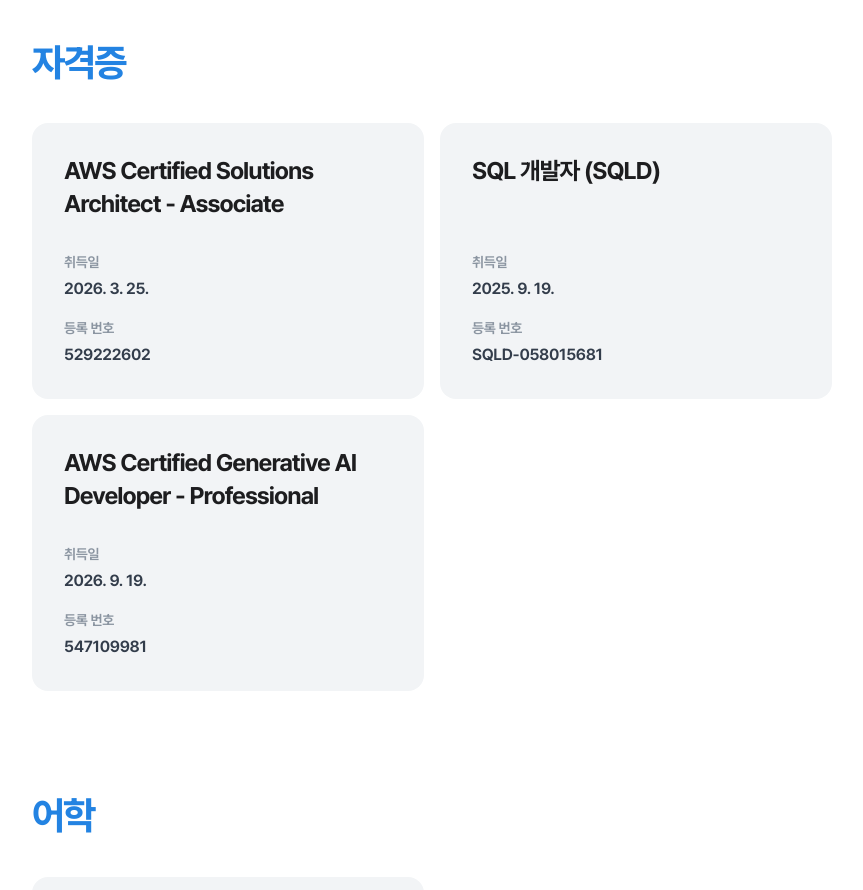
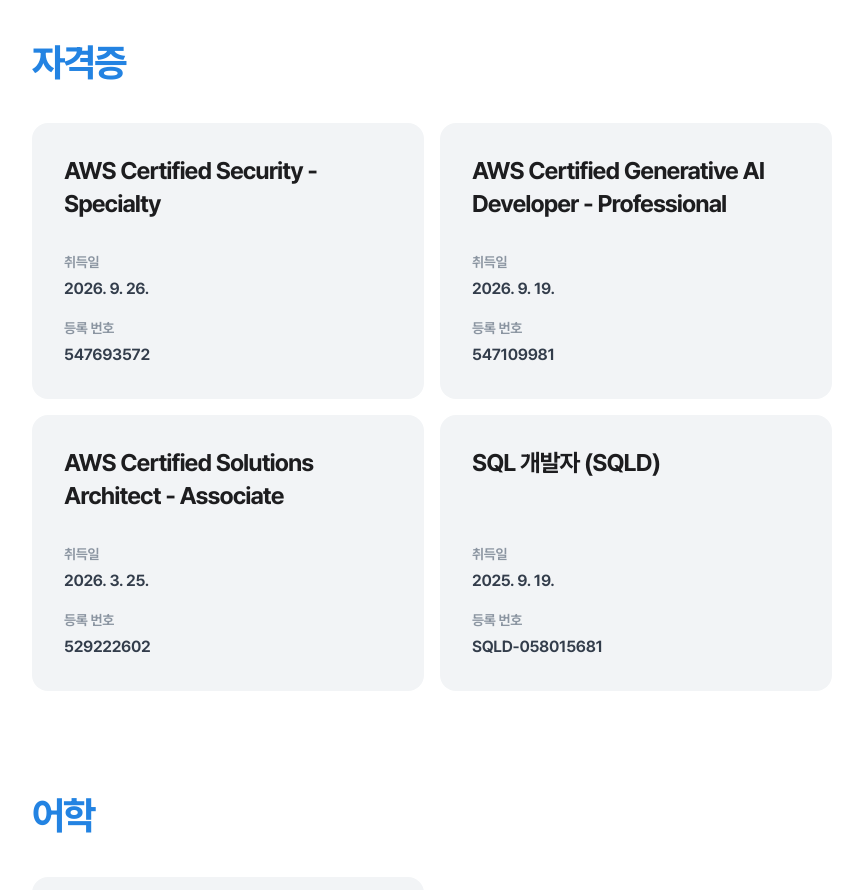
Before and after one commit to jihyukboin/jihyuk-portfolio, a Next.js app: page / in a window 1280 px wide. Shown: the part 1460-2350 px from the top of the page, without its empty margins (203-1066 px from the left). Built offline with nearby package versions, Linux system fonts and the light colour scheme; no server answers.

Commit message:
feat : AWS Certified Security - Specialty 추가

```diff
--- a/app/(root)/page.tsx
+++ b/app/(root)/page.tsx
@@ -176,6 +176,16 @@
 
 const certifications = [
   {
+    name: "AWS Certified Security - Specialty",
+    acquiredOn: "2026. 9. 26.",
+    registrationNumber: "547693572",
+  },
+  {
+    name: "AWS Certified Generative AI Developer - Professional",
+    acquiredOn: "2026. 9. 19.",
+    registrationNumber: "547109981",
+  },
+  {
     name: "AWS Certified Solutions Architect - Associate",
     acquiredOn: "2026. 3. 25.",
     registrationNumber: "529222602",
@@ -184,11 +194,6 @@
     name: "SQL 개발자 (SQLD)",
     acquiredOn: "2025. 9. 19.",
     registrationNumber: "SQLD-058015681",
-  },
-  {
-    name: "AWS Certified Generative AI Developer - Professional",
-    acquiredOn: "2026. 9. 19.",
-    registrationNumber: "547109981",
   },
 ];
 
```
